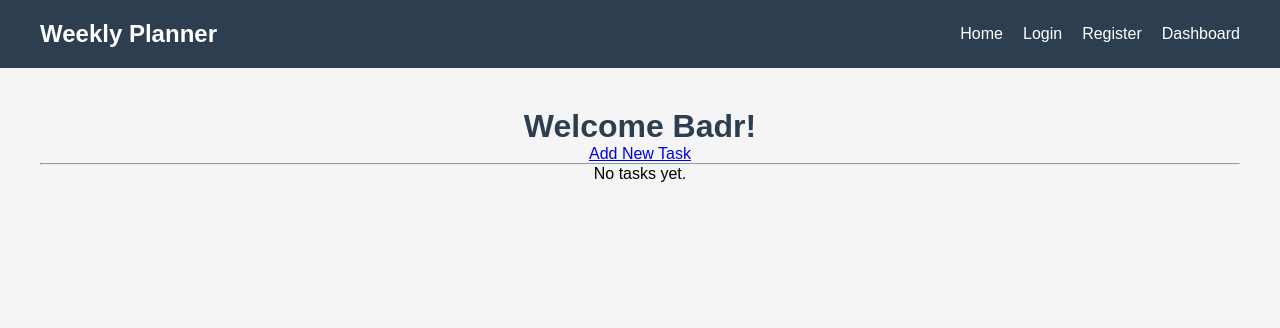
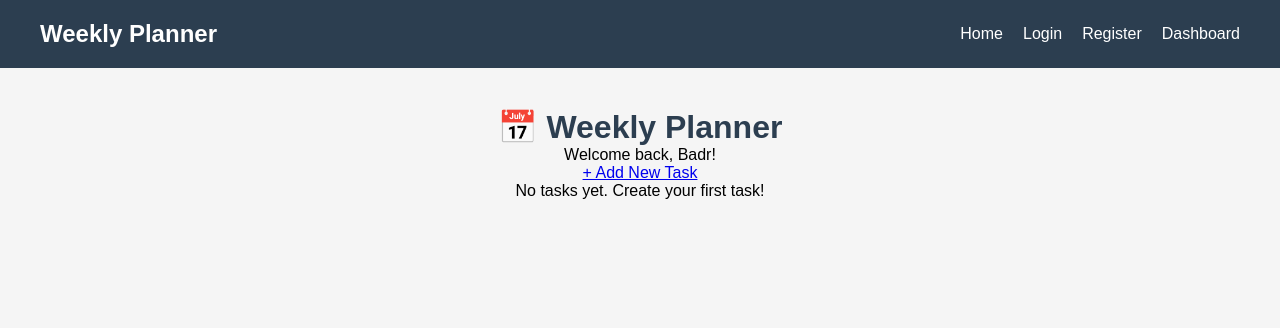
Before and after one commit to renadali76/weekly-planner, a Flask app: page /dashboard in a window 1280 px wide. Shown: the top 328 px of the page. Run offline with Flask 3, Linux system fonts and the light colour scheme; a user stored in the database is signed in; data comes from the database, SQL or seed files in the repository.

Commit message:
change the dashboard layout

```diff
--- a/templates/dashboard.html
+++ b/templates/dashboard.html
@@ -4,41 +4,69 @@
 
 {% block content %}
 
-<h1>Welcome {{ username }}!</h1>
+<div class="dashboard">
 
-<a href="{{ url_for('add_task_route') }}">Add New Task</a>
+    <div class="dashboard-header">
 
-<hr>
+        <div>
+            <h1>📅 Weekly Planner</h1>
+            <p>Welcome back, {{ username }}!</p>
+        </div>
+
+        <a class="add-btn" href="{{ url_for('add_task_route') }}">
+            + Add New Task
+        </a>
+
+    </div>
+
+    {% if tasks %}
 
         {% for task in tasks %}
 
-<h3>{{ task["title"] }}</h3>
+        <div class="task-card">
+
+            <h2>{{ task["title"] }}</h2>
 
             <p>{{ task["description"] }}</p>
 
-<p>Due: {{ task["due_date"] }}</p>
+            <p><strong>Due:</strong> {{ task["due_date"] }}</p>
 
-<p>Priority: {{ task["priority"] }}</p>
+            <p>
+                <strong>Priority:</strong>
+                {{ task["priority"] }}
+            </p>
 
-<p>Status: {{ task["status"] }}</p>
+            <p>
+                <strong>Status:</strong>
+                {{ task["status"] }}
+            </p>
 
-<a href="{{ url_for('delete_task_route', task_id=task['id']) }}">
-    Delete
+            <div class="task-buttons">
+
+                <a href="{{ url_for('complete_task_route', task_id=task['id']) }}">
+                    ✓ Complete
                 </a>
 
                 <a href="{{ url_for('edit_task', task_id=task['id']) }}">
-    Edit
+                    ✏ Edit
                 </a>
 
-<a href="{{ url_for('complete_task_route', task_id=task['id']) }}">
-    Complete
+                <a href="{{ url_for('delete_task_route', task_id=task['id']) }}">
+                    🗑 Delete
                 </a>
-<hr>
+
+            </div>
+
+        </div>
+
+        {% endfor %}
 
     {% else %}
 
-<p>No tasks yet.</p>
+        <p>No tasks yet. Create your first task!</p>
 
-{% endfor %}
+    {% endif %}
+
+</div>
 
 {% endblock %}
```
Lines whose indentation alone changed are shown as unchanged.
